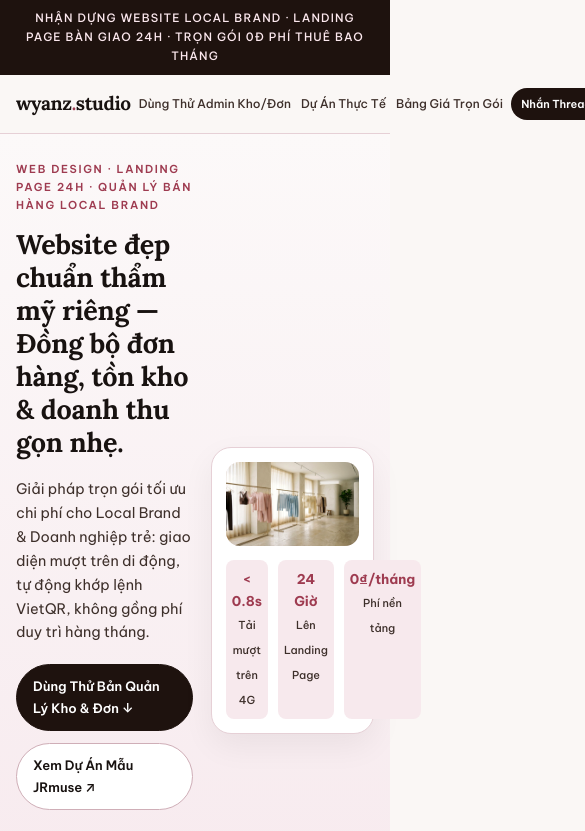
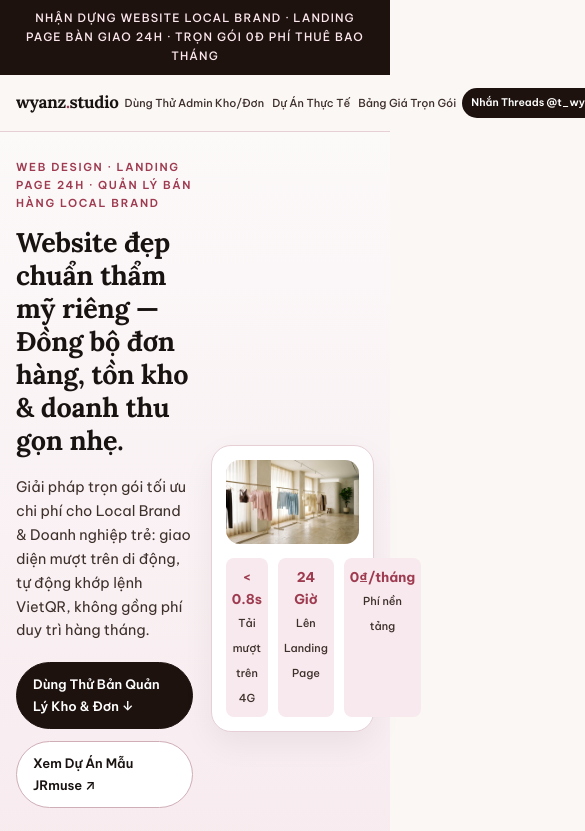
Before and after one commit to truonggiang0111/wyanz-studio, a plain HTML site: page index.html in a window 390 px wide. Shown: the top 831 px of the page, 585 px wide, since content can reach past the window. Drawn offline with Linux system fonts and the light colour scheme.

Commit message:
Tighten 660px header font sizing so CTA stays within 645px

```diff
--- a/index.html
+++ b/index.html
@@ -12,7 +12,7 @@
   <link rel="preconnect" href="https://fonts.googleapis.com" />
   <link rel="preconnect" href="https://fonts.gstatic.com" crossorigin />
   <link href="https://fonts.googleapis.com/css2?family=Be+Vietnam+Pro:wght@400;500;600;700&family=Lora:wght@600;700&display=swap" rel="stylesheet" />
-  <link rel="stylesheet" href="./styles.css?v=6" />
+  <link rel="stylesheet" href="./styles.css?v=7" />
 </head>
 <body>
   <div class="top-ribbon">
--- a/styles.css
+++ b/styles.css
@@ -1027,12 +1027,12 @@ a {
   }
 
   .header-inner {
-    height: 58px;
-    gap: 8px;
+    height: 56px;
+    gap: 6px;
   }
 
   .brand-word {
-    font-size: 19px;
+    font-size: 17px;
   }
 
   .brand-sub {
@@ -1040,17 +1040,17 @@ a {
   }
 
   .header-nav {
-    gap: 10px;
+    gap: 8px;
   }
 
   .nav-link {
-    font-size: 12px;
+    font-size: 11px;
     white-space: nowrap;
   }
 
   .btn-header-cta {
-    padding: 7px 10px;
-    font-size: 11px;
+    padding: 6px 9px;
+    font-size: 10.5px;
     white-space: nowrap;
   }
 
```
